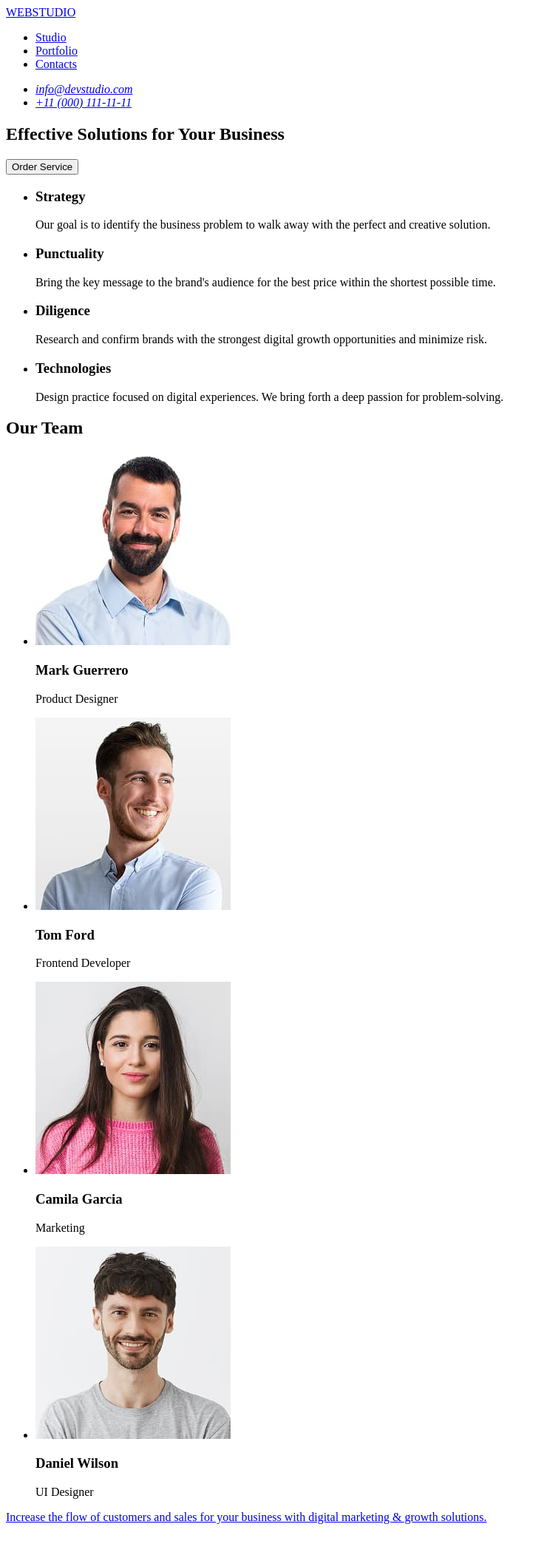
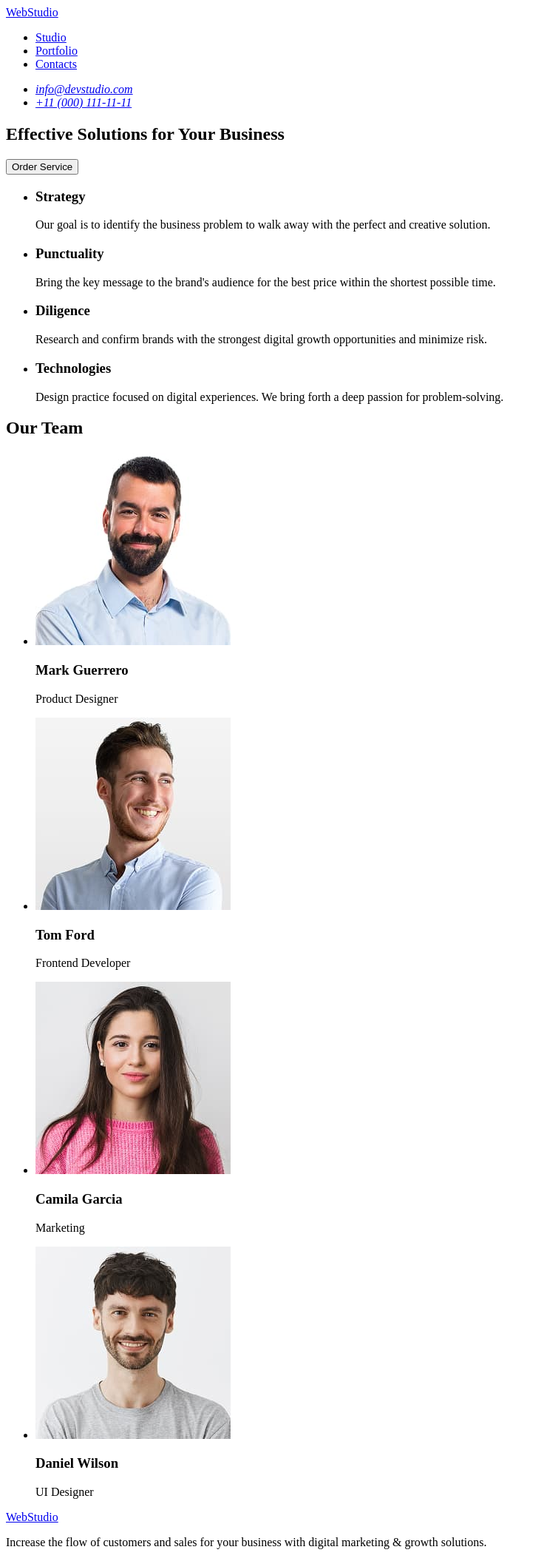
Before and after one commit to KaterynaYevych/goit-markup-hw-02, a plain HTML site: page index.html in a window 1280 px wide. Shown: the whole page at 74% size, without its empty margins (0-736 px from the left). Before the commit the page ends 2076 px from the top, so only its background shows below. Drawn offline with Linux system fonts and the light colour scheme.

Commit message:
fix logo

```diff
--- a/index.html
+++ b/index.html
@@ -8,7 +8,7 @@
   <body>
     <header>
       <nav>
-        <a href="./index.html">WEBSTUDIO</a>
+        <a href="./index.html">WebStudio</a>
         <ul>
           <li><a href="#">Studio</a></li>
           <li><a href="#">Portfolio</a></li>
@@ -109,7 +109,7 @@
       </section>
     </main>
     <footer>
-      <a href="/index.html"><WEBSTUDIO</a>
+      <a href="./index.html">WebStudio</a>
       <p>
         Increase the flow of customers and sales for your business with digital
         marketing & growth solutions.
```
Also changed, not shown: 1 other file.
